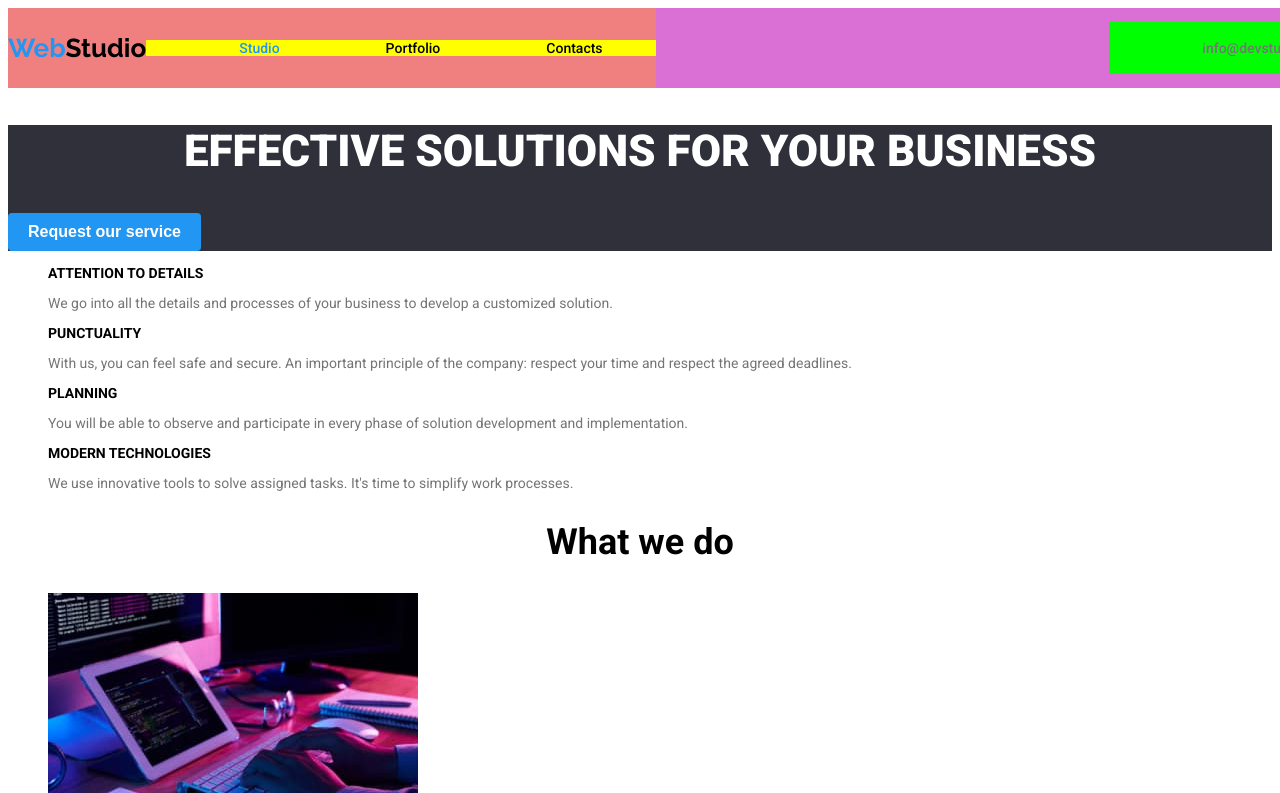
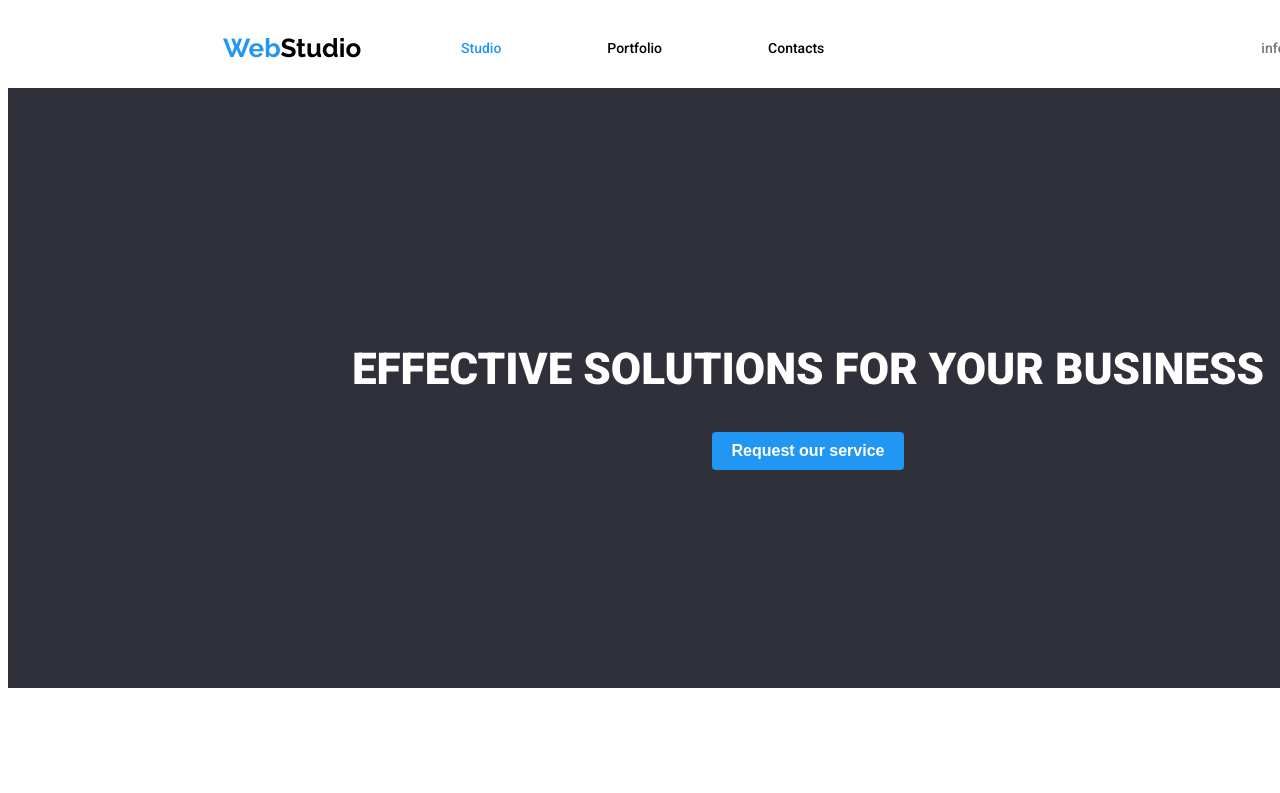
Before and after one commit to itsjenm/goit-markup-hw-03, a plain HTML site: page index.html in a window 1280 px wide. Shown: the top 793 px of the page. Drawn offline with Linux system fonts and the light colour scheme.

Commit message:
flex elements

```diff
--- a/css/styles.css
+++ b/css/styles.css
@@ -7,19 +7,21 @@ header {
     width: 1600px;
     height: 80px;
     display: flex;
-    background-color: aqua;
+    /* background-color: aqua; */
 
 }
 
 body {
-    width: auto;
+    width: 1600px;
     font-family: 'Roboto';
     color: black;
     font-size: 14px;
 
 }
 
-
+.section {
+    padding: 94px 0 94px 0;
+}
 
 ul {
     list-style-type: none;
@@ -30,18 +32,19 @@ ul {
     width: 100%;
     display: flex;
     justify-content: space-between;
-    background-color: orchid;
+    /* background-color: orchid; */
 }
 
 nav {
-    background-color: lightcoral;
+    /* background-color: lightcoral; */
     align-items: center;
     display: flex;
+    margin-left: 215px;
 }
 
 .main-nav {
     display: flex;
-    background-color: yellow;
+    /* background-color: yellow; */
 }
 
 
@@ -49,9 +52,8 @@ nav {
 .nav-contacts {
     display: flex;
     align-items: center;
-    background-color: lime;
+    /* background-color: lime; */
 }
-
 
 
 
@@ -59,8 +61,12 @@ nav {
     color: black;
     text-decoration: none;
     font-weight:500;
-    margin: 53px;
 
+}
+
+.nav-link #studio,
+#portfolio, #contacts {
+    margin: 32px 53px 32px 53px;
 }
 
 
@@ -70,6 +76,7 @@ nav {
 
 .nav-contacts a {
     color: #757575;
+    margin-right: 50px;
 }
 
 .navbar-div a:hover,
@@ -80,25 +87,39 @@ nav {
 
 #WebStudio {
     font-family: 'Raleway';
+    font-weight: 700;
     font-size:26px;
+    width: 145px;
+    height: 31px;
     color: black;
     text-decoration: none;
 }
 
 #WebStudio::before {
     content: 'Web'; color: #2196F3;
+    font-family: 'Raleway';
+    font-size: 26px;
+    font-weight: 700;
 }
 
-#main-hero {
+
+
+
+.hero {
+    display: flex;
+    justify-content: center;
+    align-items: center;
+    flex-direction: column;
+    height: 600px;
     background-color: #2F303A;
 }
 
 
-.hero .hero-title {
+.hero-title {
     font-size: 44px;
     font-weight: 900;
-    text-align: center;
     color: #FFFFFF;
+    align-items: center;
 }
 
 .request-button {
@@ -120,29 +141,52 @@ nav {
 
 }
 
+.container {
+    max-width: 1200px;
+    margin-left: 215px;
+
+}
+
+#our-benefits {
+    margin-top: 94px;
+    margin-bottom: 100px;
+    display: flex;
+
+
+}
+
+.set {
+    display: flex;
+    justify-content: space-between;
+}
+
+
 .benefits {
     display: none;
 }
 
 
 #our-benefits .title {
+    line-height: 16.41px;
     font-weight: 700;
     font-size: 14px;
-    display: flex;
-
     background-color: #FFFFFF;
 }
 
 #our-benefits .details {
+    width: 270px;
+    margin-right: 30px;
+    line-height: 24px;
     font-weight: 400;
 
 }
 
 
-#what-we-do .section-title {
+.section-title {
     text-align: center;
     font-size: 36px;
 }
+
 
 p {
     color: #757575;
@@ -159,7 +203,7 @@ p {
 }
 
 
-.container .name {
+/* .container .name {
     text-align: center;
     font-size: 16px;
     font-weight: 500;
@@ -169,7 +213,7 @@ p {
     text-align: center;
     font-size: 16px;
     font-weight: 400;
-}
+} */
 
 .button-filter {
     background-color: #F5F4FA;
@@ -193,22 +237,25 @@ p {
     color: #FFFFFF;
 }
 
+
 .footer {
+    height: 252px;
     background-color: #2F303A;
 }
 
 .footer #WebStudio {
+    margin-left: 250px;
     color: #FFFFFF;
 }
 
 .footer .footer-contacts {
+    margin-left: 215px;
     color: #757575;
     text-decoration: none;
     font-style: normal;
 }
 
 
-
 .footer .footer-contacts:hover,
 .footer .footer-contacts:focus {
     color: rgba(255, 255, 255, 1);;
--- a/index.html
+++ b/index.html
@@ -44,7 +44,7 @@
       <section id="our-benefits">
         <div class="container">
           <h2 class="benefits">Our Benefits</h2>
-          <ul>
+          <ul class="set">
             <li>
               <h3 class="title">ATTENTION TO DETAILS</h3>
               <p class="details">
@@ -79,7 +79,7 @@
       <section id="what-we-do">
         <div class="container">
           <h2 class="section-title">What we do</h2>
-          <ul>
+          <ul class="set">
             <li>
               <img src="images/coding.jpg" alt="coding on tablet" width="370" />
             </li>
@@ -103,7 +103,7 @@
       <section id="our-team">
         <div class="container">
           <h2 class="section-title">Our Team</h2>
-          <ul>
+          <ul class="set">
             <li>
               <img
                 src="images/Product-designer.jpg"
```
